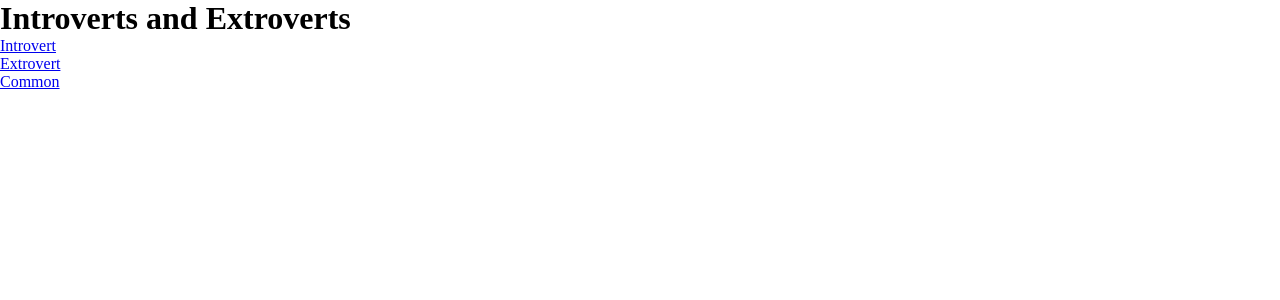
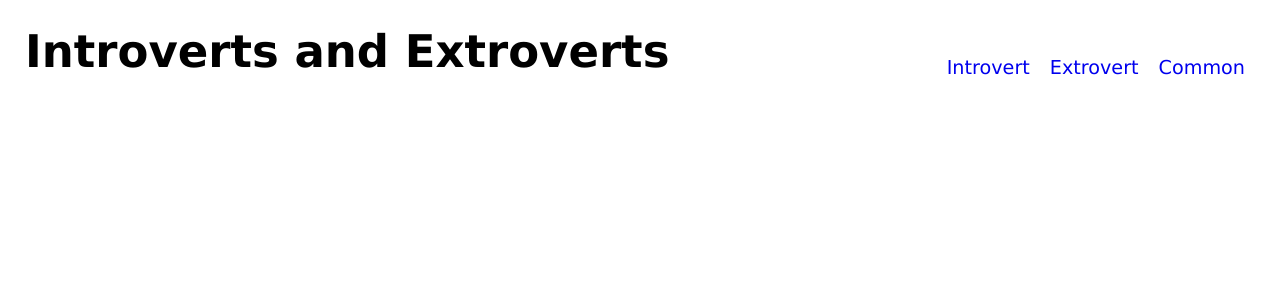
Before and after one commit to Joker282855/introvert-webpage, a React (Create React App) app: page / in a window 1280 px wide. Shown: the top 300 px of the page. Built offline with nearby package versions, Linux system fonts and the light colour scheme.

Commit message:
styling the header section for each of the pages

```diff
--- a/src/index.css
+++ b/src/index.css
@@ -3,3 +3,34 @@
   margin: 0px;
   padding: 0px;
 }
+header {
+  padding: 25px;
+  font-family: 'Lucida Sans', 'Lucida Sans Regular', 'Lucida Grande', 'Lucida Sans Unicode', Geneva, Verdana, sans-serif;
+  display: flex;
+  justify-content: space-between;
+  flex-wrap: wrap;
+}
+header h1 {
+  font-size: 45px;
+}
+header nav {
+  font-family: 'Lucida Sans', 'Lucida Sans Regular', 'Lucida Grande', 'Lucida Sans Unicode', Geneva, Verdana, sans-serif;
+  font-size: 20px;
+  margin-left: 18px;
+  padding-top: 20px;
+}
+header nav ul {
+  display: flex;
+  flex-wrap: wrap;
+  justify-content: space-between;
+  align-items: center;
+  list-style-type: none;
+}
+header nav ul li {
+  display: inline-block;
+  padding: 10px;
+}
+header nav ul li a {
+  text-decoration: none;
+  font-size: 1.50vw;
+}
```
